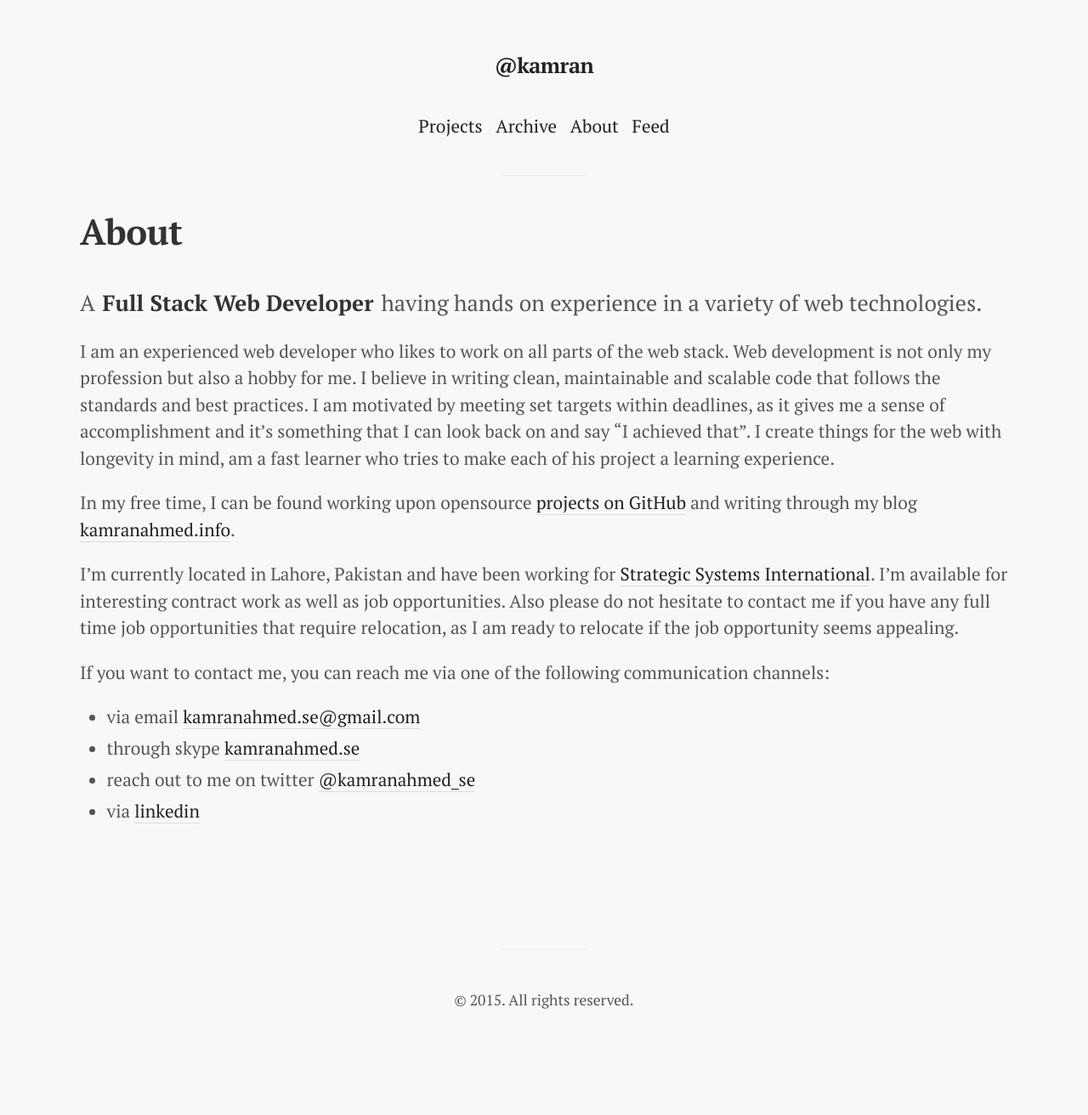
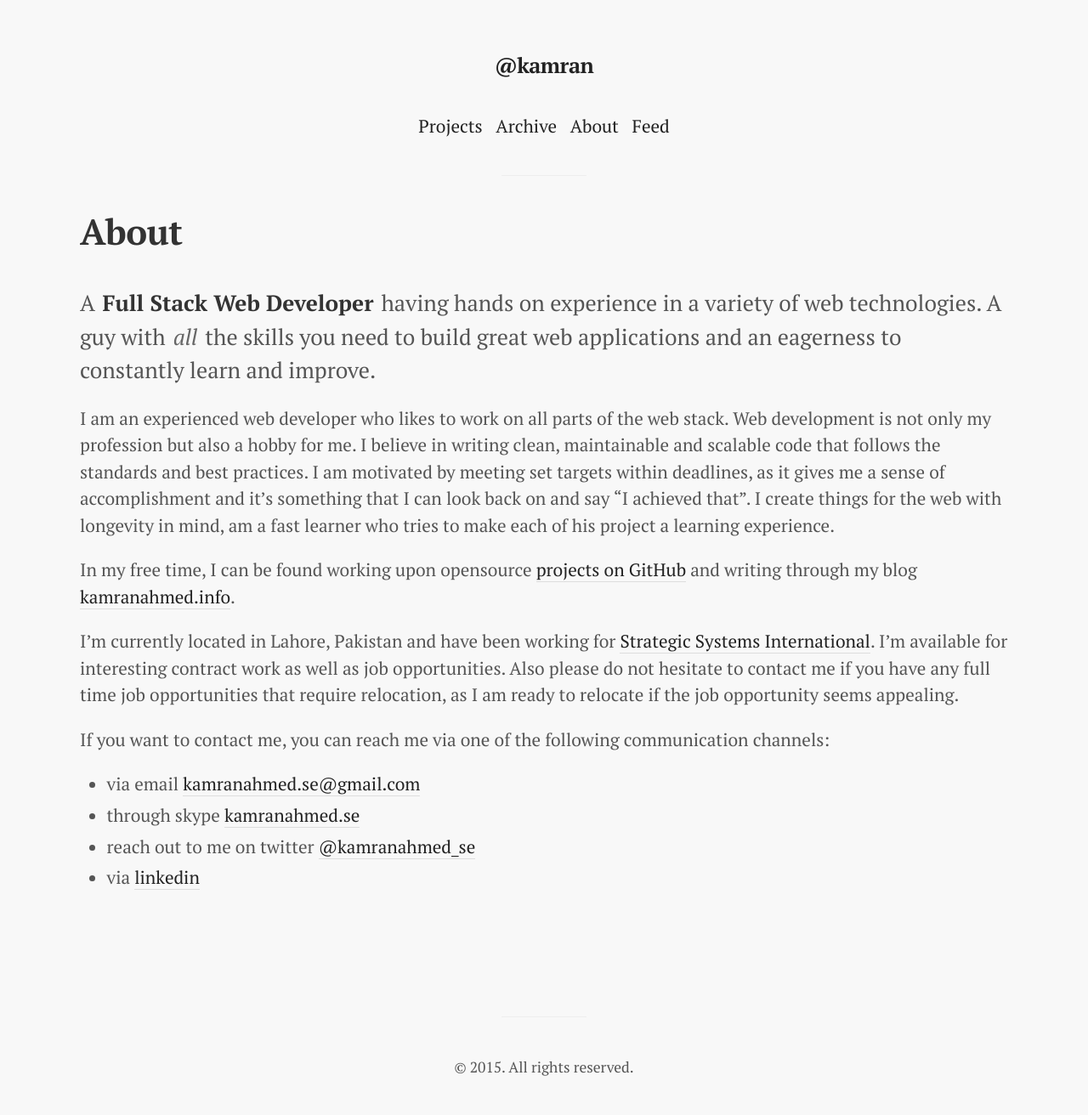
Before and after one commit to kamranahmedse/kamranahmedse.github.io, a Jekyll site: the page built from about.md, in a window 1280 px wide. Shown: the whole page at 85% size. Built offline with Jekyll 4.4.1, drawn with Linux system fonts in a browser that asks for light colours; comment, search, counter and statistics services are not loaded; before the commit the page ends 1234 px from its top, so only the background shows below that.

Commit message:
Update about.md

```diff
--- a/about.md
+++ b/about.md
@@ -4,7 +4,7 @@ title: About
 comments: true
 ---
 
-A **Full Stack Web Developer** having hands on experience in a variety of web technologies.
+A **Full Stack Web Developer** having hands on experience in a variety of web technologies. A guy with *all* the skills you need to build great web applications and an eagerness to constantly learn and improve.
 
 I am an experienced web developer who likes to work on all parts of the web stack. Web development is not only my profession but also a hobby for me. I believe in writing clean, maintainable and scalable code that follows the standards and best practices. I am motivated by meeting set targets within deadlines, as it gives me a sense of accomplishment and it's something that I can look back on and say "I achieved that". I create things for the web with longevity in mind, am a fast learner who tries to make each of his project a learning experience.
 
```
